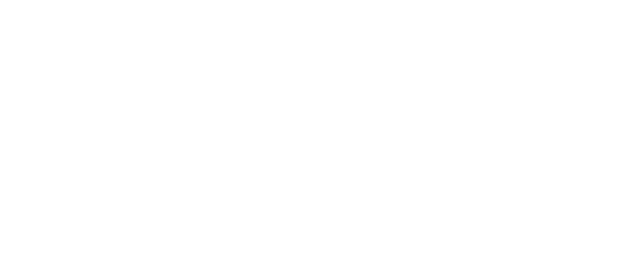
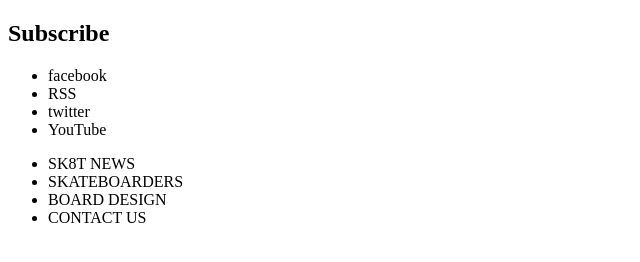
Before and after one commit to BeardedPoultry/2.3-sass-rwd-Gabe-Jones, a plain HTML site: page index.html in a window 1280 px wide. Shown: the whole page, without its empty margins (0-640 px from the left). Drawn offline with Linux system fonts and the light colour scheme.

Commit message:
adding elements into html tree

```diff
--- a/index.html
+++ b/index.html
@@ -3,8 +3,24 @@
 <head>
   <meta charset="UTF-8">
   <title>Document</title>
+  <link rel="stylesheet" href="css/main.css">
 </head>
 <body>
+  <header>
+    <h2>Subscribe</h2>
+    <ul>
+      <li>facebook</li>
+      <li>RSS</li>
+      <li>twitter</li>
+      <li>YouTube</li>
+    </ul>
+  </header>
+  <ul>
+    <li>SK8T NEWS</li>
+    <li>SKATEBOARDERS</li>
+    <li>BOARD DESIGN</li>
+    <li>CONTACT US</li>
+  </ul>
 
 </body>
 </html>
```
